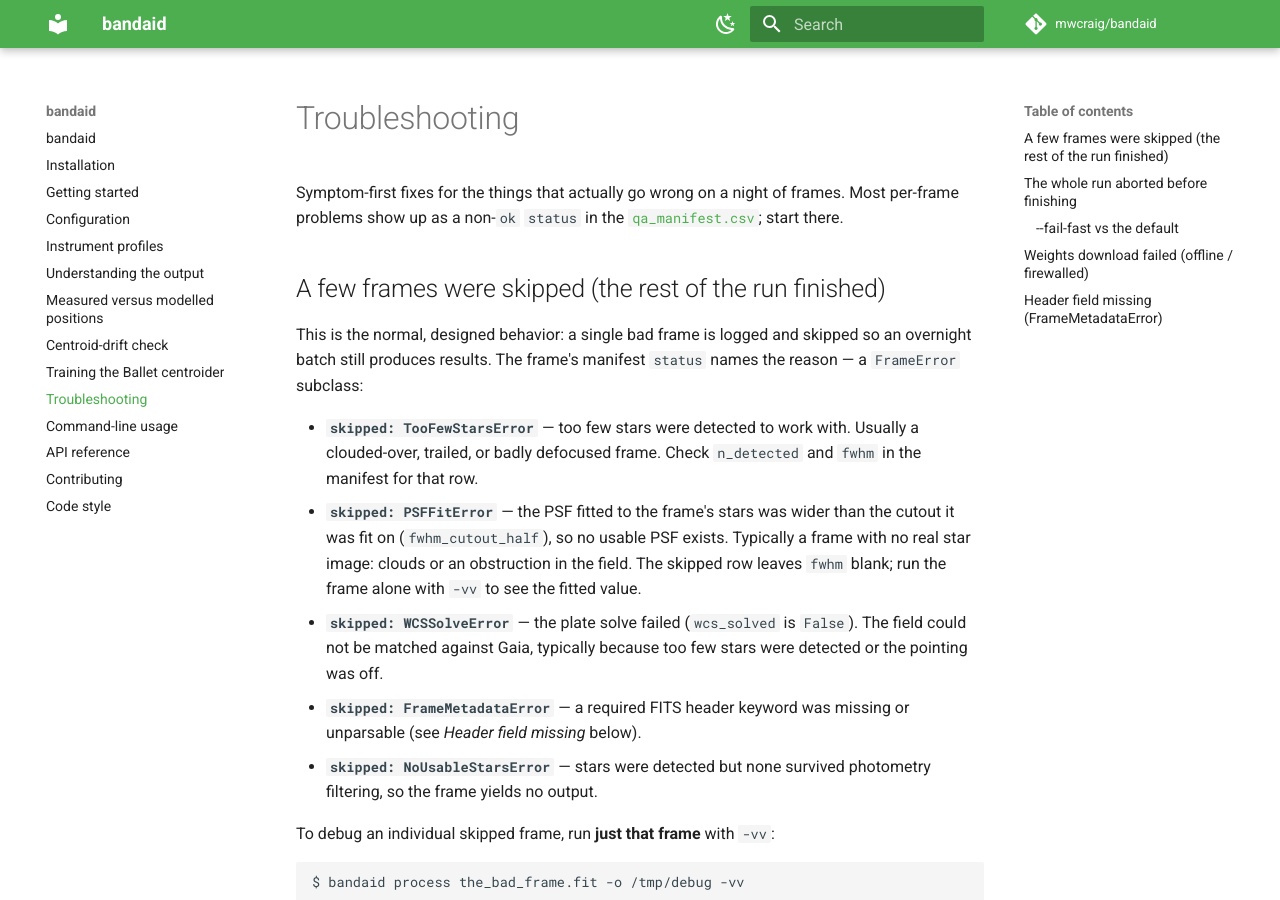
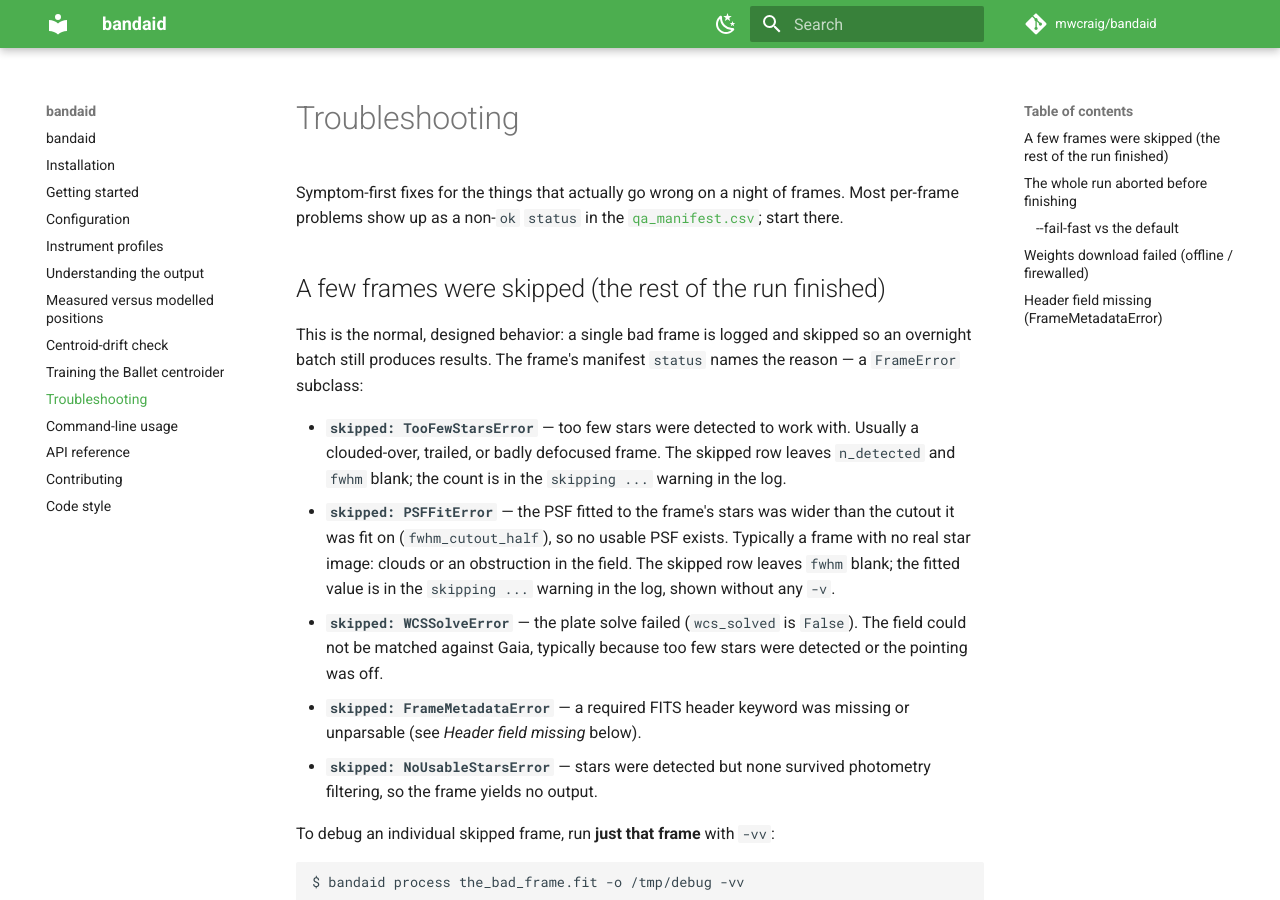
Before and after one commit to mwcraig/bandaid, an MkDocs documentation site: the page built from docs/troubleshooting.md, in a window 1280 px wide and 900 px high. Built offline with MkDocs 1.6.1 and Material for MkDocs 9.7.7, drawn with Linux system fonts in a browser that asks for light colours; comment, search, counter and statistics services are not loaded.

Commit message:
Say where the skip reason's numbers are: the warning, not the manifest
A skipped manifest row carries only the status, so neither n_detected
nor fwhm is filled in for it. The fitted FWHM that PSFFitError reports
is in the frame's skip warning, which the CLI shows at the default
verbosity; the debug line that logs the FWHM comes after the check and
never runs for a rejected frame, so -vv adds nothing.

🤖 Generated with [Claude Code](https://claude.com/claude-code)
Claude-Session: https://claude.ai/code/session_01Gy3gmZ4fN9Joarq36S22S7

```diff
--- a/docs/troubleshooting.md
+++ b/docs/troubleshooting.md
@@ -11,13 +11,14 @@ so an overnight batch still produces results. The frame's manifest `status` name
 the reason — a `FrameError` subclass:
 
 - **`skipped: TooFewStarsError`** — too few stars were detected to work with.
-    Usually a clouded-over, trailed, or badly defocused frame. Check `n_detected`
-    and `fwhm` in the manifest for that row.
+    Usually a clouded-over, trailed, or badly defocused frame. The skipped row
+    leaves `n_detected` and `fwhm` blank; the count is in the `skipping ...`
+    warning in the log.
 - **`skipped: PSFFitError`** — the PSF fitted to the frame's stars was wider
     than the cutout it was fit on (`fwhm_cutout_half`), so no usable PSF exists.
     Typically a frame with no real star image: clouds or an obstruction in the
-    field. The skipped row leaves `fwhm` blank; run the frame alone with `-vv`
-    to see the fitted value.
+    field. The skipped row leaves `fwhm` blank; the fitted value is in the
+    `skipping ...` warning in the log, shown without any `-v`.
 - **`skipped: WCSSolveError`** — the plate solve failed (`wcs_solved` is
     `False`). The field could not be matched against Gaia, typically because too
     few stars were detected or the pointing was off.
```
